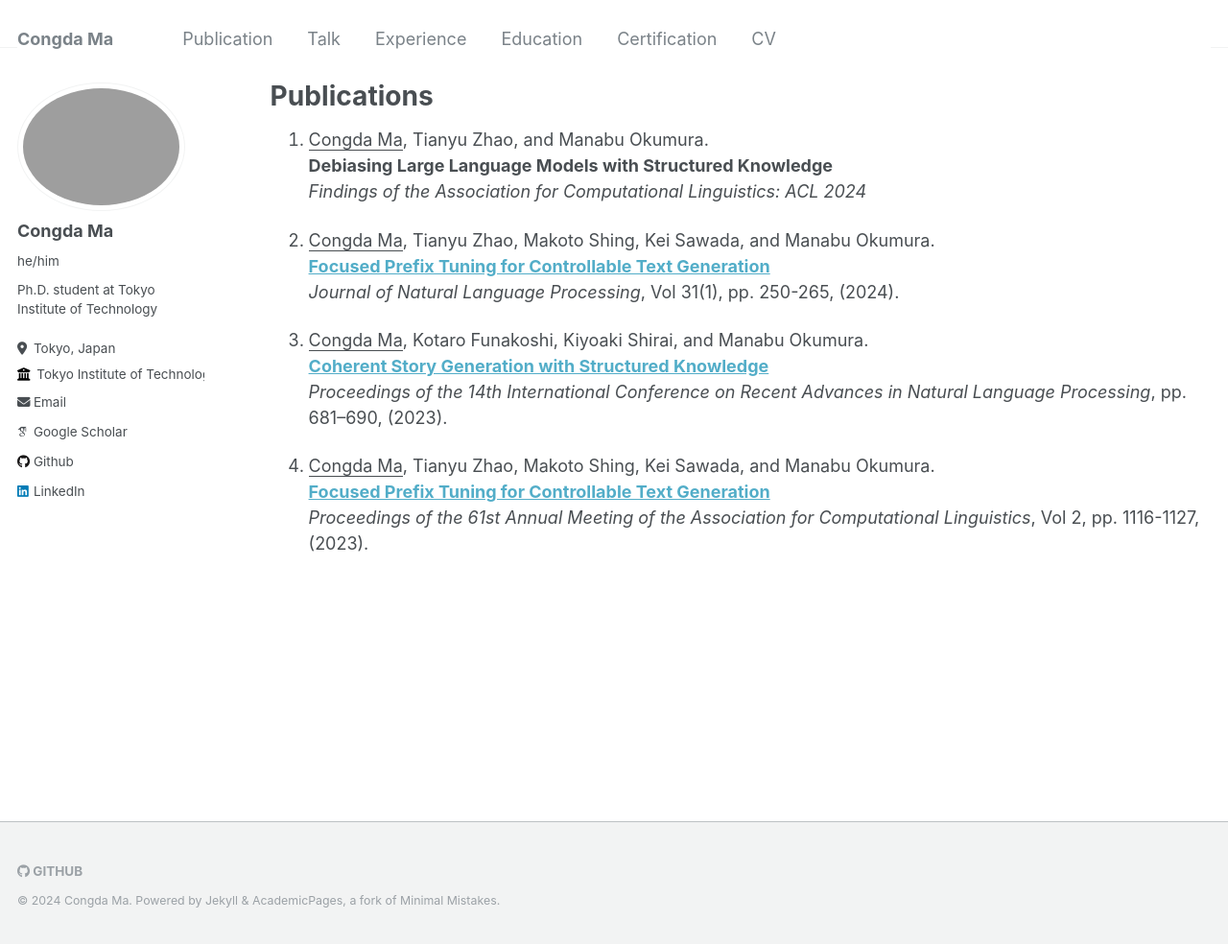
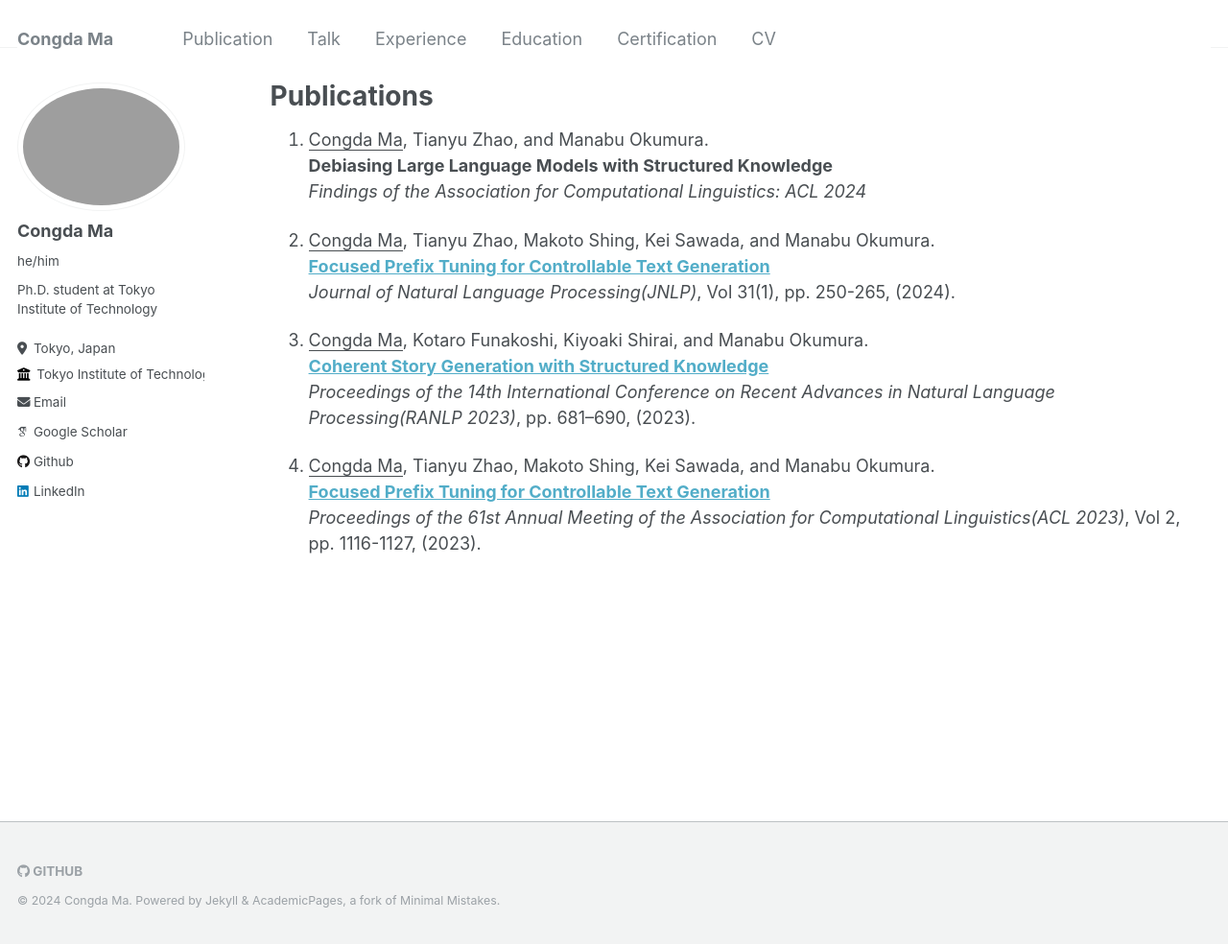
Before and after one commit to derrickmaa/derrickmaa.github.io, a Jekyll site: the page built from _pages/publication.md, in a window 1280 px wide and 984 px high. Shown: the whole window at 96% size. Built offline with Jekyll 4.4.1, drawn with Linux system fonts in a browser that asks for light colours; some web fonts are replaced.

Commit message:
Update publication.md

```diff
--- a/_pages/publication.md
+++ b/_pages/publication.md
@@ -10,12 +10,12 @@ author_profile: true
 
 2. <ins>Congda Ma</ins>, Tianyu Zhao, Makoto Shing, Kei Sawada, and Manabu Okumura.\
    **[Focused Prefix Tuning for Controllable Text Generation](https://doi.org/10.5715/jnlp.31.250)**\
-   *Journal of Natural Language Processing*, Vol 31(1), pp. 250-265, (2024).
+   *Journal of Natural Language Processing(JNLP)*, Vol 31(1), pp. 250-265, (2024).
 
 3. <ins>Congda Ma</ins>, Kotaro Funakoshi, Kiyoaki Shirai, and Manabu Okumura.\
    **[Coherent Story Generation with Structured Knowledge](https://aclanthology.org/2023.ranlp-1.74/)**\
-   *Proceedings of the 14th International Conference on Recent Advances in Natural Language Processing*, pp. 681–690, (2023).
+   *Proceedings of the 14th International Conference on Recent Advances in Natural Language Processing(RANLP 2023)*, pp. 681–690, (2023).
 
 4. <ins>Congda Ma</ins>, Tianyu Zhao, Makoto Shing, Kei Sawada, and Manabu Okumura.\
    **[Focused Prefix Tuning for Controllable Text Generation](https://aclanthology.org/2023.acl-short.96)**\
-   *Proceedings of the 61st Annual Meeting of the Association for Computational Linguistics*, Vol 2, pp. 1116-1127, (2023).
+   *Proceedings of the 61st Annual Meeting of the Association for Computational Linguistics(ACL 2023)*, Vol 2, pp. 1116-1127, (2023).
```
